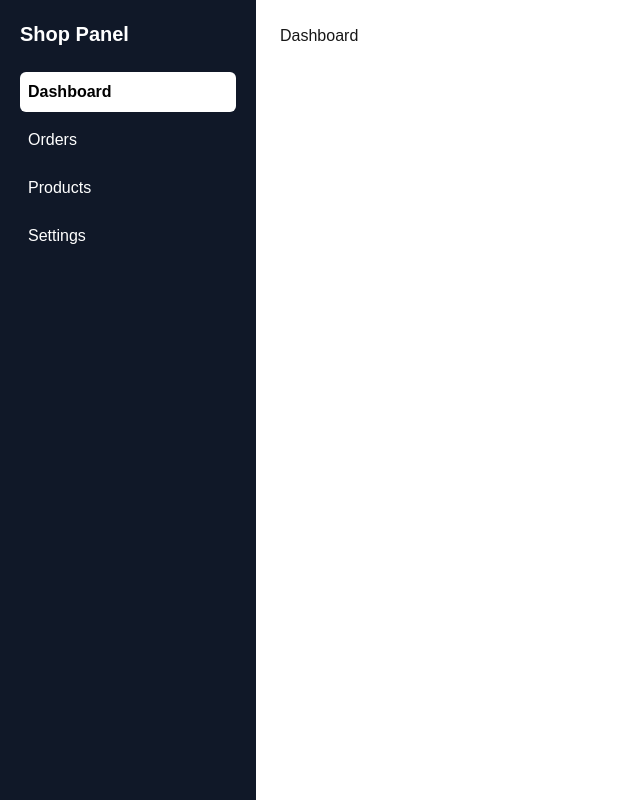
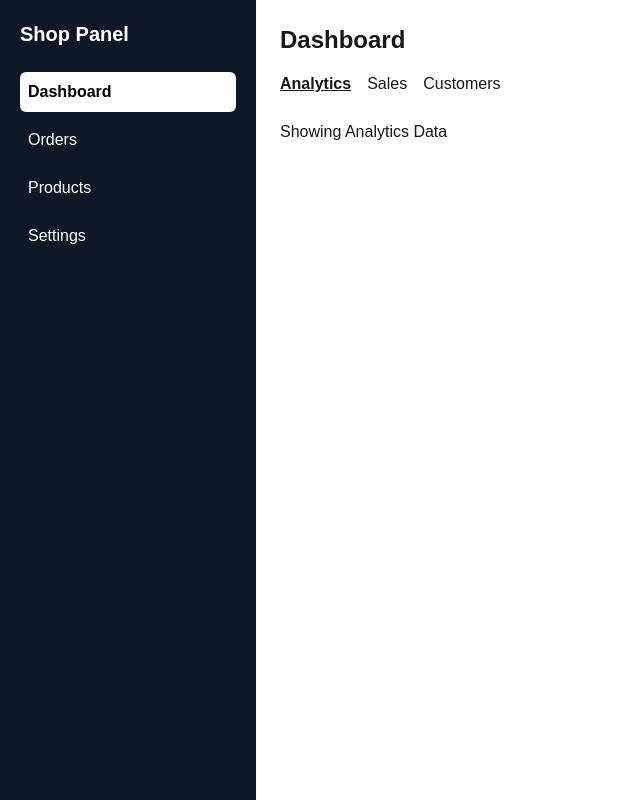
Before and after one commit to neerajgir/master-frontend, a Next.js app in the folder Nextjs/06-core-functions-hooks/: page /shop/dashboard in a window 1280 px wide. Shown: the whole page, without its empty margins (0-640 px from the left). Built offline with nearby package versions, Linux system fonts and the light colour scheme.

Commit message:
useSearchParams

```diff
--- a/Nextjs/06-core-functions-hooks/app/shop/dashboard/page.jsx
+++ b/Nextjs/06-core-functions-hooks/app/shop/dashboard/page.jsx
@@ -1,8 +1,42 @@
+"use client"
 import React from 'react'
+import {useSearchParams} from "next/navigation"
+import Link from "next/link"
 
 const Dashboard = () => {
+  const searchParams = useSearchParams();
+  const tab = searchParams.get("tab") || "analytics"
   return (
-    <div>Dashboard</div>
+    <div>
+    <h1 className="text-2xl font-bold mb-4">
+    Dashboard
+    </h1>
+    <div className="flex gap-4 mb-6">
+      <Link
+      href="/shop/dashboard?tab=analytics"
+      className={tab === "analytics" ? "font-bold underline": ""}
+      >
+        Analytics
+      </Link>
+      <Link
+      href="/shop/dashboard?tab=sales"
+      className={tab === "sales" ? "font-bold underline": ""}
+      >
+        Sales
+      </Link>
+      <Link
+      href="/shop/dashboard?tab=customers"
+      className={tab === "customers" ? "font-bold underline": ""}
+      >
+        Customers
+      </Link>
+    </div>
+    <div>
+      {tab === "analytics" && <p>Showing Analytics Data</p>}
+      {tab === "Sales" && <p>Showing Sales Data</p>}
+      {tab === "customers" && <p>Showing customers Data</p>}
+    </div>
+    </div>
   )
 }
 
```
